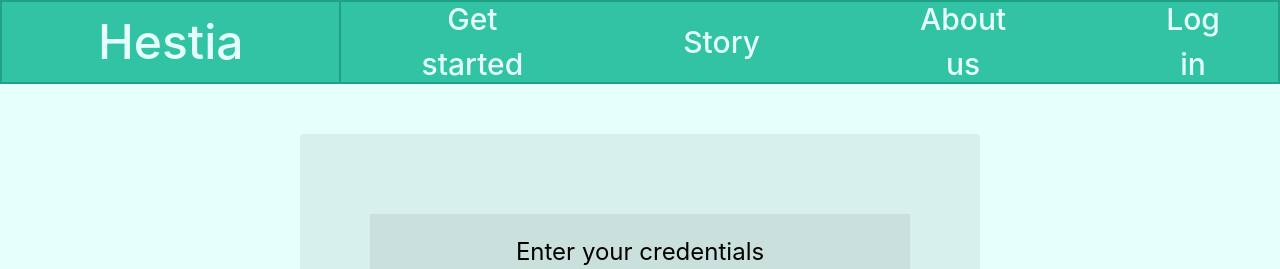
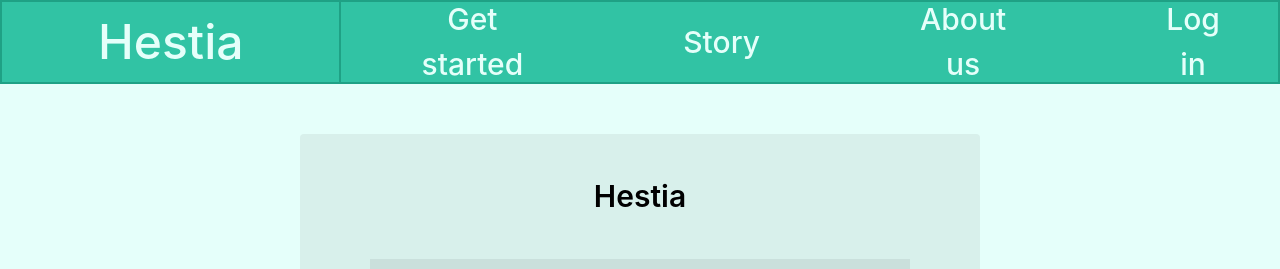
Before and after one commit to Hestia-Thesis/frontend, a Vue app: page /login in a window 1280 px wide. Shown: the top 269 px of the page. Built offline with nearby package versions, Linux system fonts and the light colour scheme; no server answers.

Commit message:
Changed get started to route to the signup page

```diff
--- a/src/components/Navigation.vue
+++ b/src/components/Navigation.vue
@@ -14,7 +14,7 @@ import { useUserStore } from "../stores/UserStore";
 
         pages : [{
             name : "Get started",
-            route: "/login",
+            route: "/signup",
             isHovered: ref(false)
         },
         {
@@ -54,7 +54,7 @@ import { useUserStore } from "../stores/UserStore";
             })
 
             navItems.pages[0].name = "Get started"
-            navItems.pages[0].route = "/login"
+            navItems.pages[0].route = "/signup"
         }
     }
 
--- a/src/pages/Login.vue
+++ b/src/pages/Login.vue
@@ -8,6 +8,9 @@ import VButton from '../components/VButton.vue';
 
 <template>
     <PageWrapper>
+        <div class="text-lg font-semibold">
+            Hestia
+        </div>
         <Section>
             <LoginForm/>
         </Section>
--- a/src/pages/Signup.vue
+++ b/src/pages/Signup.vue
@@ -7,6 +7,9 @@ import SignupForm from '../components/SignupForm.vue';
 
 <template>
     <PageWrapper>
+        <div class="text-lg font-semibold">
+            Hestia
+        </div>
         <Section>
             <SignupForm/>
         </Section>
```
